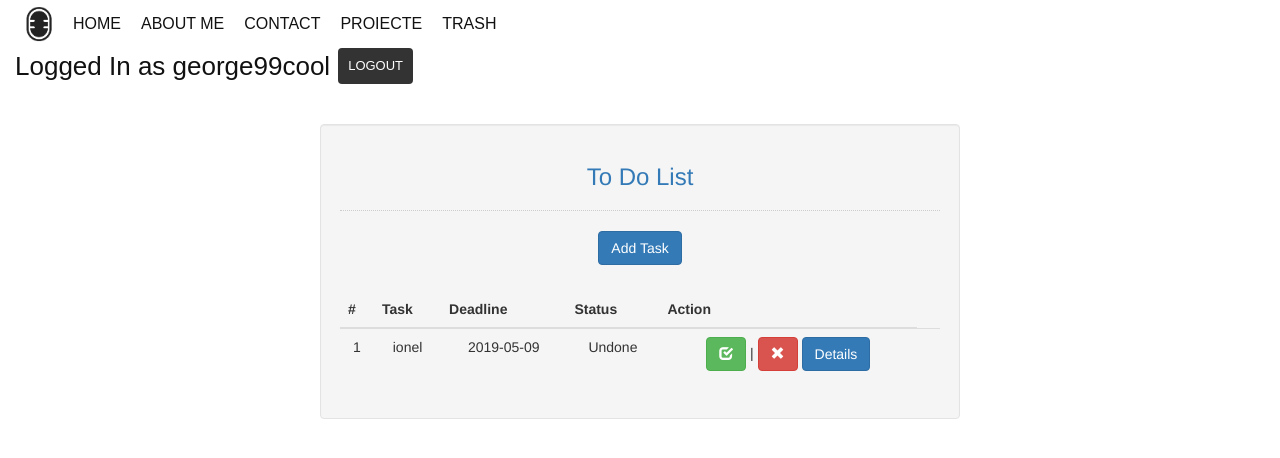
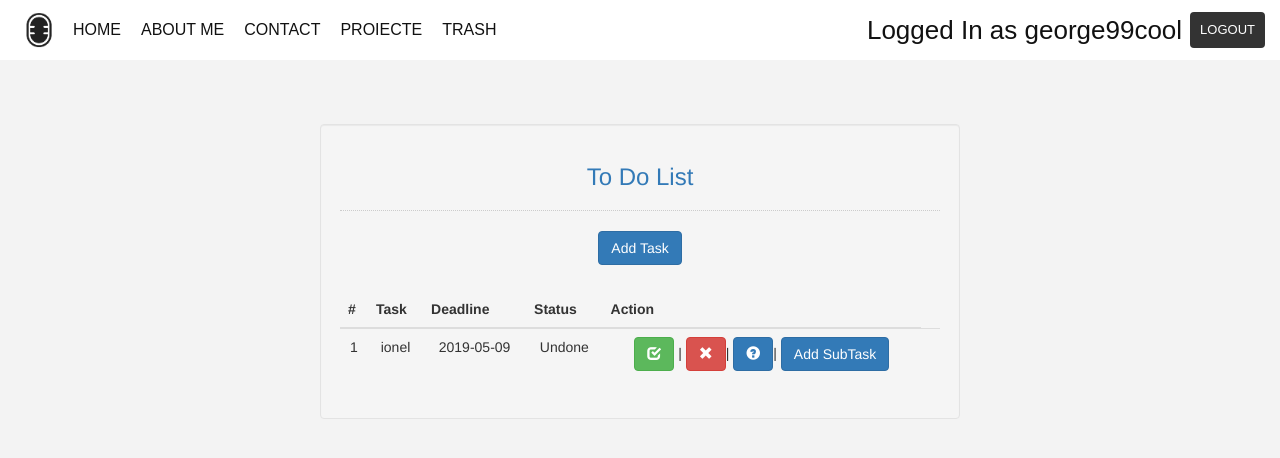
Before and after one commit to iuliangeorgepetre/todolist, a PHP site: page /index.php in a window 1280 px wide. Shown: the top 458 px of the page. Run offline with PHP 8.4, Linux system fonts and the light colour scheme; a user stored in the database is signed in; data comes from the database, SQL or seed files in the repository.

Commit message:
Add files via upload

```diff
--- a/todolist.php
+++ b/todolist.php
@@ -2,10 +2,9 @@
     <script src="https://stackpath.bootstrapcdn.com/bootstrap/4.3.1/js/bootstrap.min.js" integrity="sha384-JjSmVgyd0p3pXB1rRibZUAYoIIy6OrQ6VrjIEaFf/nJGzIxFDsf4x0xIM+B07jRM" crossorigin="anonymous"></script>
     <script src="https://code.jquery.com/jquery-3.3.1.slim.min.js" integrity="sha384-q8i/X+965DzO0rT7abK41JStQIAqVgRVzpbzo5smXKp4YfRvH+8abtTE1Pi6jizo" crossorigin="anonymous"></script>
 
-    <link rel="stylesheet" href="https://maxcdn.bootstrapcdn.com/bootstrap/3.4.0/css/bootstrap.min.css">
-  <script src="https://ajax.googleapis.com/ajax/libs/jquery/3.4.0/jquery.min.js"></script>
 
 </head>
+
 <body>
     <div class="col-md-3"></div>
     <div class="col-md-6 well">
@@ -15,9 +14,7 @@
         <div class="col-md-8 center">
             <form method="POST" class="form" action="add_query.php">
                 <button type="button" class="btn btn-primary" data-toggle="modal" data-target="#myModal">
-
                     Add Task
-
                 </button>
                 <!-- The Modal -->
                 <div class="modal" id="myModal">
@@ -54,9 +51,7 @@
         <br /><br /><br />
         <table class="table table-hover">
             <thead class="text-center">
-
-                <tr>
-
+                <tr class="text-center">
                     <th scope="col">#</th>
                     <th scope="col">Task</th>
                     <th scope="col">Deadline</th>
@@ -71,7 +66,6 @@
                 $id = $_SESSION['id'];
 
                 $interogare = $conn->query("SELECT * FROM `user_task_leg` WHERE idUsers = $id ");
-
 
                 $count = 1;
                 while ($iadate = $interogare->fetch_array()) {
@@ -96,10 +90,13 @@
                                         '<a href="update_task.php?task_id=' . $fetch['idTask'] . '" class="btn btn-success"><span class="glyphicon glyphicon-check"></span></a> |';
                                 }
                                 ?>
-                                <a href="ToTrash.php?task_id=<?php echo $fetch['idTask'] ?>" class="btn btn-danger"><span class="glyphicon glyphicon-remove"></span></a>
+                                <a href="ToTrash.php?task_id=<?php echo $fetch['idTask'] ?>" class="btn btn-danger"><span class="glyphicon glyphicon-remove"></span></a><span>|</span>
                                 <a class="btn btn-primary" data-toggle="collapse" href="#collapseExample<?php echo $count - 1 ?>" role="button" aria-expanded="false" aria-controls="collapseExample">
-                                    Details
-                                </a>
+                                    <span class="glyphicon glyphicon-question-sign"></span>
+                                </a><span>|</span>
+                                <button type="button" class="btn btn-primary" data-toggle="modal" data-target="#myModal">
+                                    Add SubTask
+                                </button>
                             </td>
                             <td>
                                 <div class="collapse" id="collapseExample<?php echo $count - 1 ?>">
@@ -110,16 +107,14 @@
                             </td>
                         </tr>
                     <?php
-
                 }
-                }
-                ?>
+            }
+            ?>
             </tbody>
         </table>
     </div>
 </body>
 <script>
-
     // When the user clicks on <div>, open the popup
     $('#myModal').modal(options);
 
```
